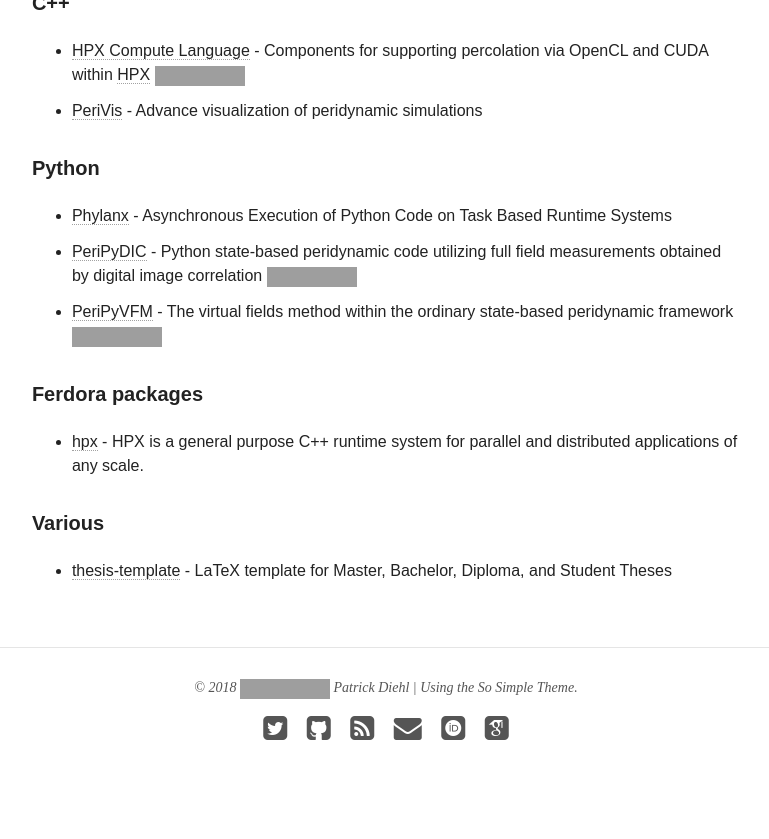
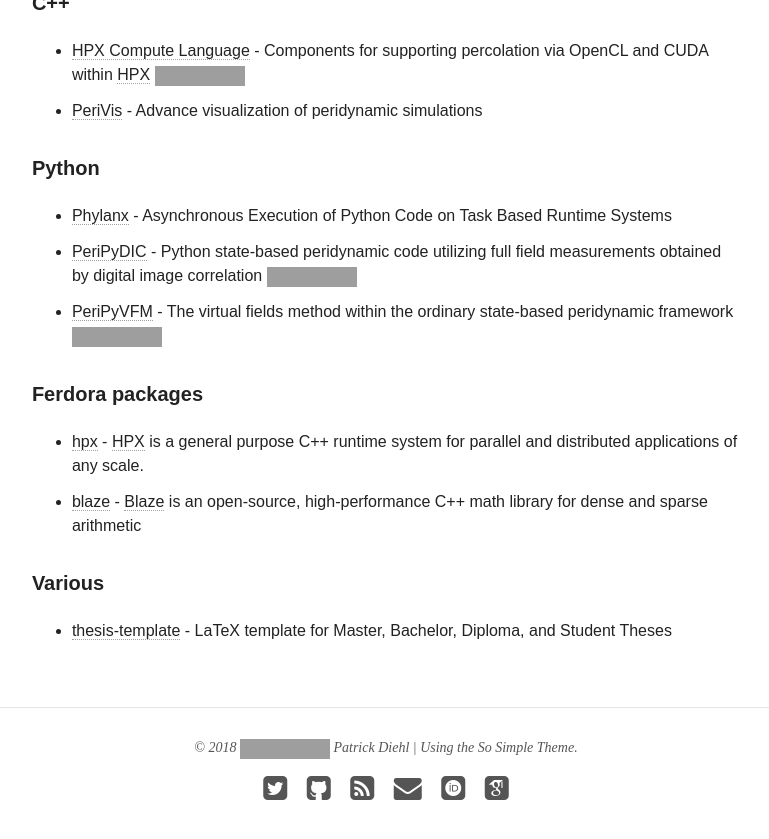
Before and after one commit to diehlpk/diehlpk.github.io, a Jekyll site: the page built from code/index.md, in a window 1280 px wide and 900 px high, scrolled down 614 px, cut to the strip 0-839 px from the top of the window. Shown: the whole strip, without its empty margins (254-1023 px from the left). Built offline with Jekyll 4.4.1, drawn with Linux system fonts in a browser that asks for light colours; nearby versions of some CDN libraries; some web fonts are replaced; grey boxes are pictures that could not be loaded.

Commit message:
Add blaze to code

```diff
--- a/code/index.md
+++ b/code/index.md
@@ -20,8 +20,8 @@
 
 ##### Ferdora packages
 
-* [hpx](https://src.fedoraproject.org/rpms/hpx) - HPX is a general purpose C++ runtime system for parallel and distributed applications of any scale.
-
+* [hpx](https://src.fedoraproject.org/rpms/hpx) - [HPX](https://github.com/STEllAR-GROUP/hpx) is a general purpose C++ runtime system for parallel and distributed applications of any scale.
+* [blaze](https://src.fedoraproject.org/rpms/blaze) - [Blaze](https://bitbucket.org/blaze-lib/blaze/src/master/) is an open-source, high-performance C++ math library for dense and sparse arithmetic
 
 ##### Various
 
```
